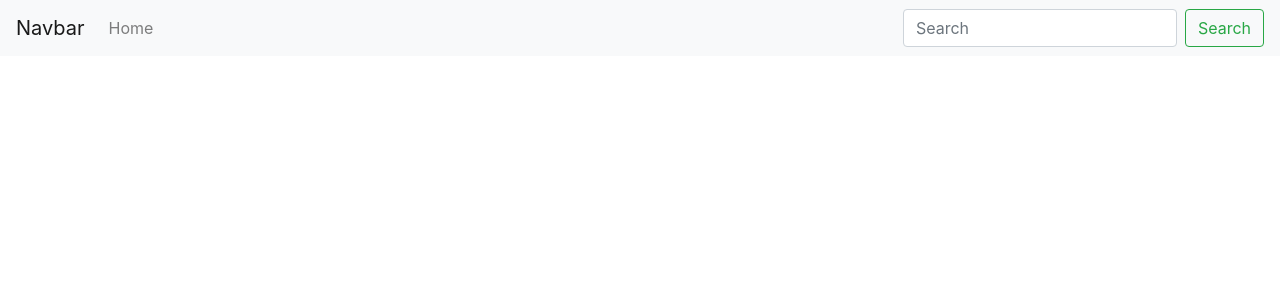
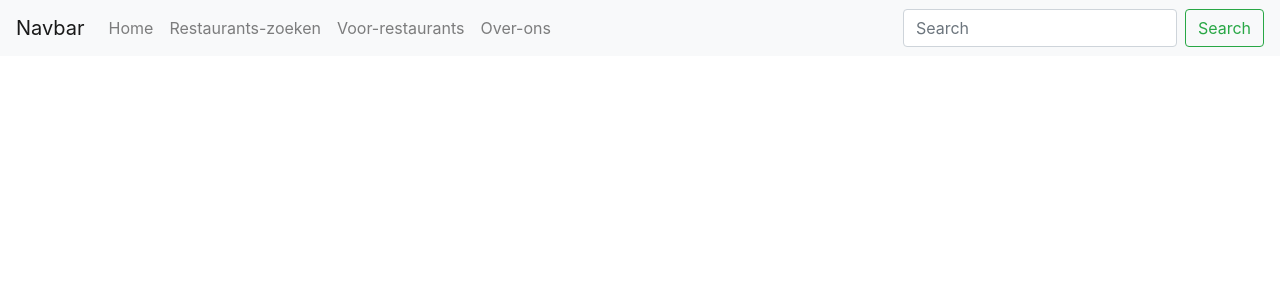
Before and after one commit to TimDer/snelstart-app-alkmaarse-restaurants, an Angular app in the folder AlkmaarseRestaurants/angular/: page / in a window 1280 px wide. Shown: the top 300 px of the page. Built offline with nearby package versions, Linux system fonts and the light colour scheme.

Commit message:
Add links

```diff
--- a/AlkmaarseRestaurants/angular/src/app/child/navbar/navbar.component.html
+++ b/AlkmaarseRestaurants/angular/src/app/child/navbar/navbar.component.html
@@ -9,6 +9,15 @@
       <li class="nav-item">
         <a class="nav-link" href="#">Home</a>
       </li>
+      <li class="nav-item">
+        <a class="nav-link" href="#">Restaurants-zoeken</a>
+      </li>
+      <li class="nav-item">
+        <a class="nav-link" href="#">Voor-restaurants</a>
+      </li>
+      <li class="nav-item">
+        <a class="nav-link" href="#">Over-ons</a>
+      </li>
     </ul>
     <form class="form-inline my-2 my-lg-0">
       <input class="form-control mr-sm-2" type="search" placeholder="Search" aria-label="Search">
```
